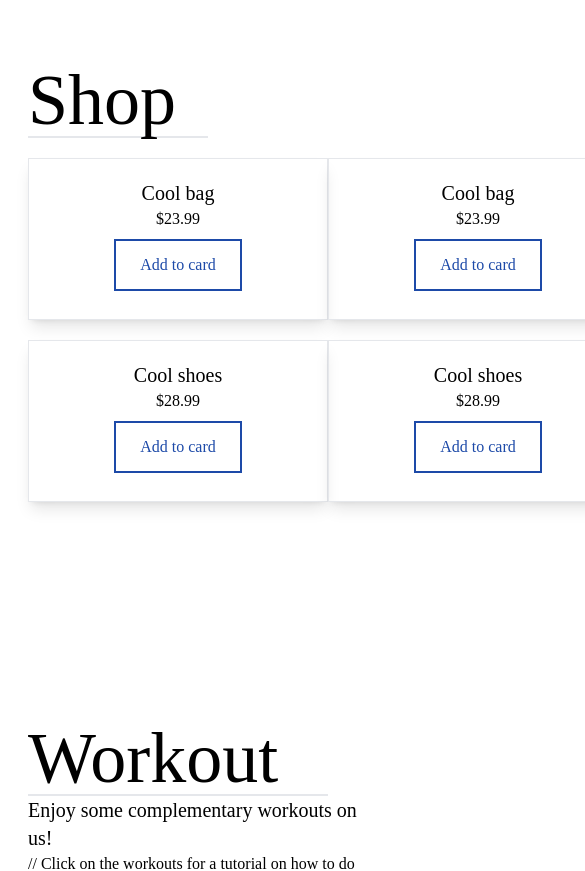
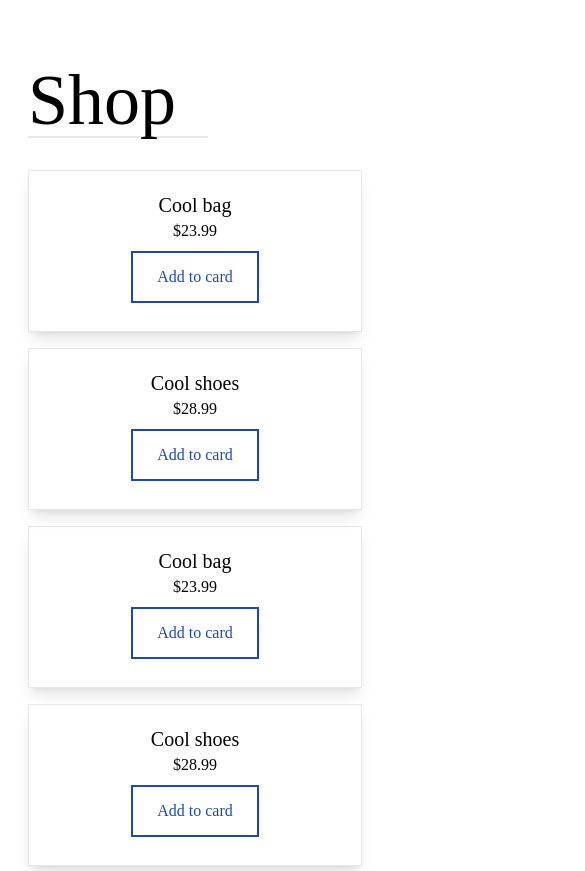
Before and after one commit to DelaurierDev/client, a React (Create React App) app: page / in a window 390 px wide. Shown: the part 1100-1971 px from the top of the page, 585 px wide, since content can reach past the window. Built offline with nearby package versions, Linux system fonts and the light colour scheme.

Commit message:
adding more styling and responsivness to shop

```diff
--- a/src/components/Item.jsx
+++ b/src/components/Item.jsx
@@ -2,10 +2,9 @@ import React from 'react'
 
 const Item = (props) => {
   return (
-    <div className='border w-[300px] flex flex-col items-center p-5 my-5 shadow-lg hover:bg-gray-50'>
+    <div className='border w-full flex flex-col items-center p-5 m shadow-lg hover:bg-gray-50'>
       <p className='text-xl'>{props.title}</p>
       <p>${props.price}</p>
-      <p className='text-l'>{props.description}</p>
       <button className='text-[#1d4aa8] group border-2 border-[#1d4aa8] px-6 py-3 my-2 flex items-center hover:bg-[#1d4aa8] hover:border-black hover:text-white'>Add to card</button>
     </div>
   )
--- a/src/components/Shop.jsx
+++ b/src/components/Shop.jsx
@@ -8,24 +8,13 @@ const Shop = () => {
 
         <p className='text-7xl border-b-2 w-[180px] align-middle'>Shop</p>
 
-        <div className='flex space-around'>
-          <div >
+        <div className='w-full grid grid-cols-1 md:grid-cols-2 lg:grid-cols-3 gap-4 text-center py-8'>
             <Item title = "Cool bag" price = "23.99" description = ""/>
             <Item title = "Cool shoes" price = "28.99" description = ""/>
-
-          </div>
-          <div>
             <Item title = "Cool bag" price = "23.99" description = ""/>
             <Item title = "Cool shoes" price = "28.99" description = ""/>
-
-          </div>
-          <div>
             <Item title = "Cool bag" price = "23.99" description = ""/>
             <Item title = "Cool shoes" price = "28.99" description = ""/>
-
-          </div>
-
-
         </div>
 
 
```
